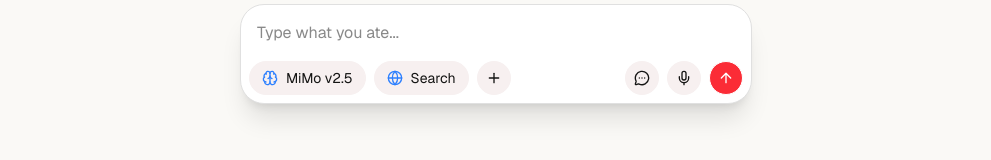
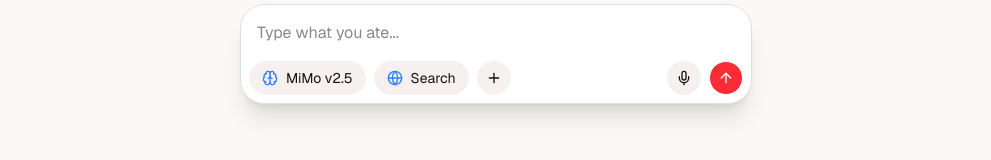
Before and after one commit to giorgiocesaroni/mio, a Next.js app in the folder frontend/: page / in a window 1280 px wide. Shown: the part 371-531 px from the top of the page, without its empty margins (144-1135 px from the left). Built offline with nearby package versions, Linux system fonts and the light colour scheme.

Commit message:
Remove thinking preferences

```diff
--- a/frontend/app/components/chat-editor.tsx
+++ b/frontend/app/components/chat-editor.tsx
@@ -4,7 +4,7 @@ import { useRef } from "react";
 import { twMerge } from "tailwind-merge";
 import { Card } from "./card";
 import { Button } from "./button";
-import { ArrowUp, MessageCircleMore, Mic, Plus, X } from "lucide-react";
+import { ArrowUp, Mic, Plus, X } from "lucide-react";
 
 export const ChatChip = ({
   className,
@@ -38,8 +38,6 @@ interface ChatEditorProps extends React.HTMLAttributes<HTMLDivElement> {
   onImageSelect?: (file: File) => void;
   pendingAttachments?: PendingAttachment[];
   onRemoveAttachment?: (index: number) => void;
-  thinking?: boolean;
-  onThinkingToggle?: () => void;
 }
 
 export const ChatEditor = ({
@@ -55,8 +53,6 @@ export const ChatEditor = ({
   onImageSelect,
   pendingAttachments = [],
   onRemoveAttachment,
-  thinking = false,
-  onThinkingToggle,
   children,
   ...props
 }: ChatEditorProps) => {
@@ -131,19 +127,6 @@ export const ChatEditor = ({
         </Button>
         <div className="flex-1"></div>
         <Button
-          disabled={disabled}
-          className={twMerge(
-            "rounded-full aspect-square py-2 px-2",
-            thinking
-              ? "bg-blue-500 border-blue-500 text-white"
-              : "bg-muted-background border-muted-background",
-          )}
-          onClick={onThinkingToggle}
-          title={thinking ? "Thinking enabled" : "Thinking disabled"}
-        >
-          <MessageCircleMore className="size-4" />
-        </Button>
-        <Button
           className={twMerge(
             "rounded-full aspect-square py-2 px-2 select-none",
             isRecording
--- a/frontend/app/dashboard/chat/[id]/page.tsx
+++ b/frontend/app/dashboard/chat/[id]/page.tsx
@@ -95,7 +95,6 @@ export default function Home() {
   const [pendingAttachments, setPendingAttachments] = useState<
     PendingAttachment[]
   >([]);
-  const [thinking, setThinking] = useState(false);
   const abortRef = useRef<AbortController | null>(null);
   const streamingContentRef = useRef<string>("");
   const streamingTokenCountRef = useRef<number>(0);
@@ -111,7 +110,7 @@ export default function Home() {
       try {
         await streamChat(
           id,
-          { ...payload, thinking },
+          payload,
           controller.signal,
           (step) => {
             if (step.type === "content_token") {
@@ -166,7 +165,7 @@ export default function Home() {
         streamingTokenCountRef.current = 0;
       }
     },
-    [setIsLoading, thinking],
+    [setIsLoading],
   );
 
   const { isFetching: isFetchingHistory, data: historyData } = useQuery({
@@ -313,8 +312,6 @@ export default function Home() {
           onRemoveAttachment={(i) =>
             setPendingAttachments((prev) => prev.filter((_, idx) => idx !== i))
           }
-          thinking={thinking}
-          onThinkingToggle={() => setThinking((t) => !t)}
         ></ChatEditor>
       </div>
     </div>
```
